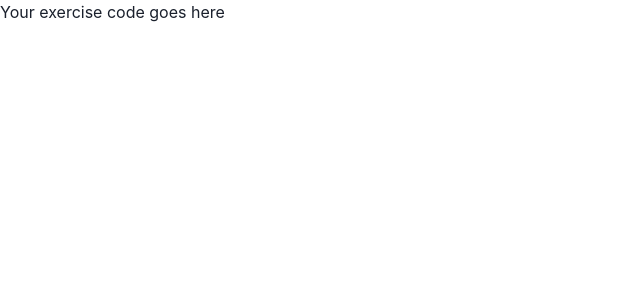
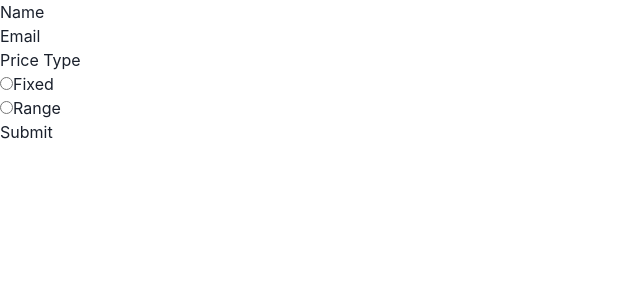
Before and after one commit to itsalysialynn/ignition-fe-test, a React (Vite) app: page /form in a window 1280 px wide. Shown: the top 300 px of the page, without its empty margins (0-640 px from the left). Built offline with nearby package versions, Linux system fonts and the light colour scheme.

Commit message:
Create form with basic elements

```diff
--- a/src/Form.tsx
+++ b/src/Form.tsx
@@ -1,17 +1,90 @@
 import { useForm } from 'react-hook-form'
 import { zodResolver } from '@hookform/resolvers/zod'
-
 import { formSchema } from './schema'
+import { FormData } from './types/FormData'
+import { PriceType } from './types/PriceType'
 
 export const Form = () => {
-  const formMethods = useForm({
+  const formMethods = useForm<FormData>({
     resolver: zodResolver(formSchema),
   })
 
-  // The callback to use when the form is submitted
-  const saveData = (data) => {
+  const { register, handleSubmit, watch } = formMethods
+
+  const saveData = (data: FormData) => {
     console.log(data)
   }
 
-  return <div className="Form">Your exercise code goes here</div>
+  const priceType = watch('price.type')
+
+  return (
+    <div className="Form">
+      <form onSubmit={handleSubmit(saveData)}>
+        <div>
+          <label htmlFor="name">Name</label>
+          <input id="name" data-testid="name" {...register('name')} />
+        </div>
+        <div>
+          <label htmlFor="email">Email</label>
+          <input id="email" data-testid="email" {...register('email')} />
+        </div>
+        <fieldset>
+          <legend>Price Type</legend>
+          <div>
+            <input
+              type="radio"
+              id="price-fixed"
+              value={PriceType.Fixed}
+              {...register('price.type')}
+              data-testid="fixed-type"
+            />
+            <label htmlFor="price-fixed">Fixed</label>
+          </div>
+          <div>
+            <input
+              type="radio"
+              id="price-range"
+              value={PriceType.Range}
+              {...register('price.type')}
+              data-testid="range-type"
+            />
+            <label htmlFor="price-range">Range</label>
+          </div>
+        </fieldset>
+        {priceType === PriceType.Fixed && (
+          <div>
+            <label htmlFor="fixed-amount">Amount</label>
+            <input
+              id="fixed-amount"
+              data-testid="fixed-amount"
+              type="number"
+              {...register('price.amount')}
+            />
+          </div>
+        )}
+        {priceType === PriceType.Range && (
+          <fieldset>
+            <legend>Price Range</legend>
+            <label htmlFor="min-amount">Min</label>
+            <input
+              id="min-amount"
+              data-testid="min-amount"
+              type="number"
+              {...register('price.amount.min')}
+            />
+            <label htmlFor="max-amount">Max</label>
+            <input
+              id="max-amount"
+              data-testid="max-amount"
+              type="number"
+              {...register('price.amount.max')}
+            />
+          </fieldset>
+        )}
+        <button type="submit" data-testid="submit-button">
+          Submit
+        </button>
+      </form>
+    </div>
+  )
 }
--- /dev/null
+++ b/src/types/FormData.ts
@@ -0,0 +1,4 @@
+import { z } from 'zod'
+import { formSchema } from '../schema'
+
+export type FormData = z.infer<typeof formSchema>
```
